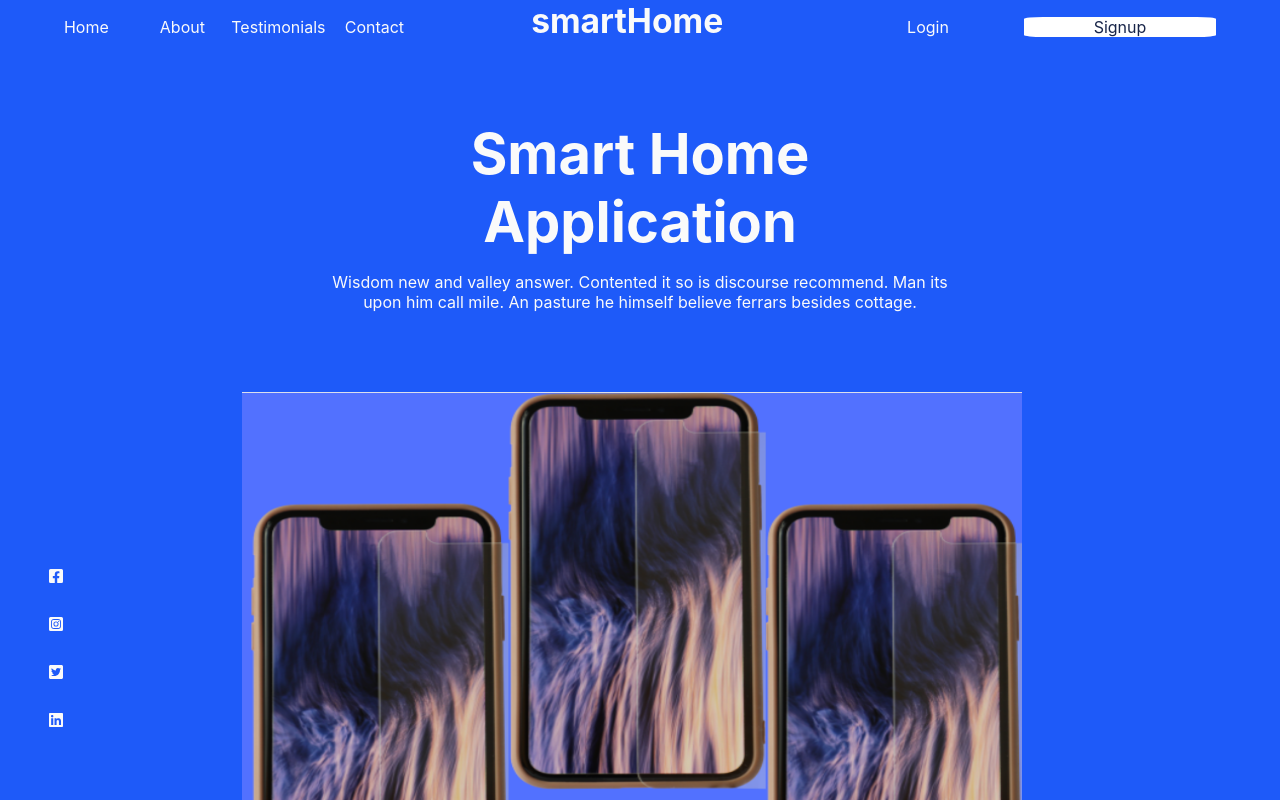
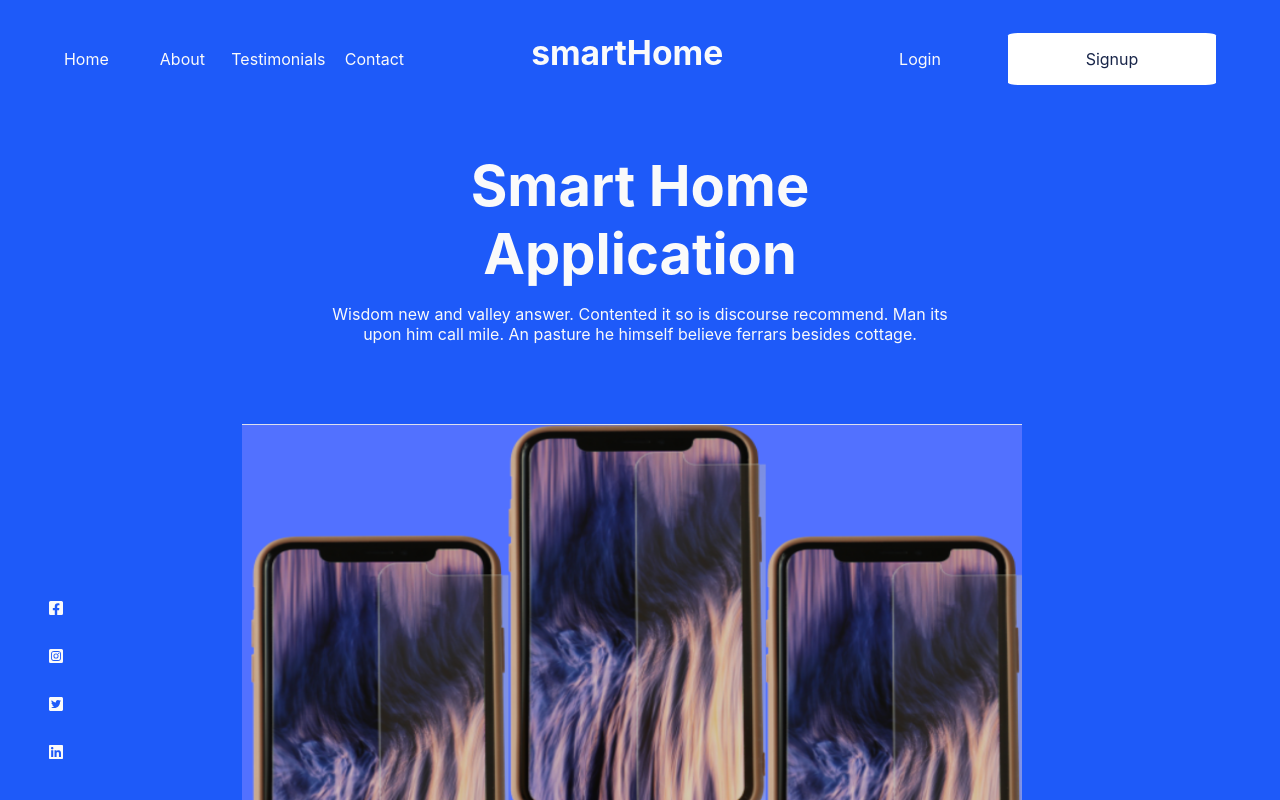
Before and after one commit to Akeiba/landing-page-imitation, a React (Create React App) app: page / in a window 1280 px wide. Shown: the top 800 px of the page. Built offline with nearby package versions, Linux system fonts and the light colour scheme.

Commit message:
worked on login button sizing

```diff
--- a/src/Styles/navBar.css
+++ b/src/Styles/navBar.css
@@ -6,6 +6,7 @@
     width: 100vw;
     height: 15vh;
     overflow-x: hidden;
+    padding-top: 2em;
 }
 
 .nav-left {
@@ -43,6 +44,9 @@ p {
 
 .btn {
     background-color: #fff;
+    padding: 1em;
+    margin: 0;
     color: #182549;
-    border-radius: 10%;
+    border-radius: 5%;
+    background-clip: border-box;
 }
```
